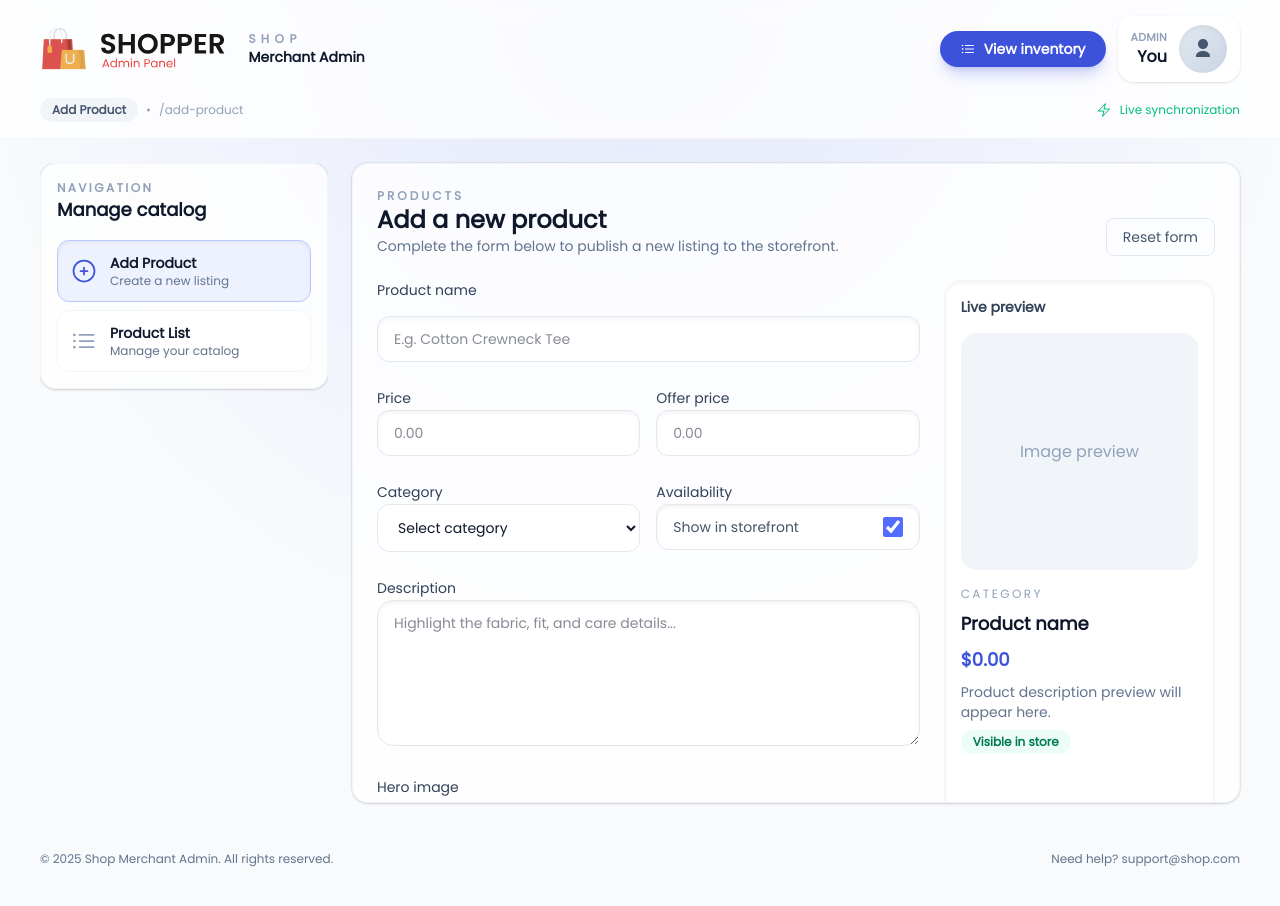
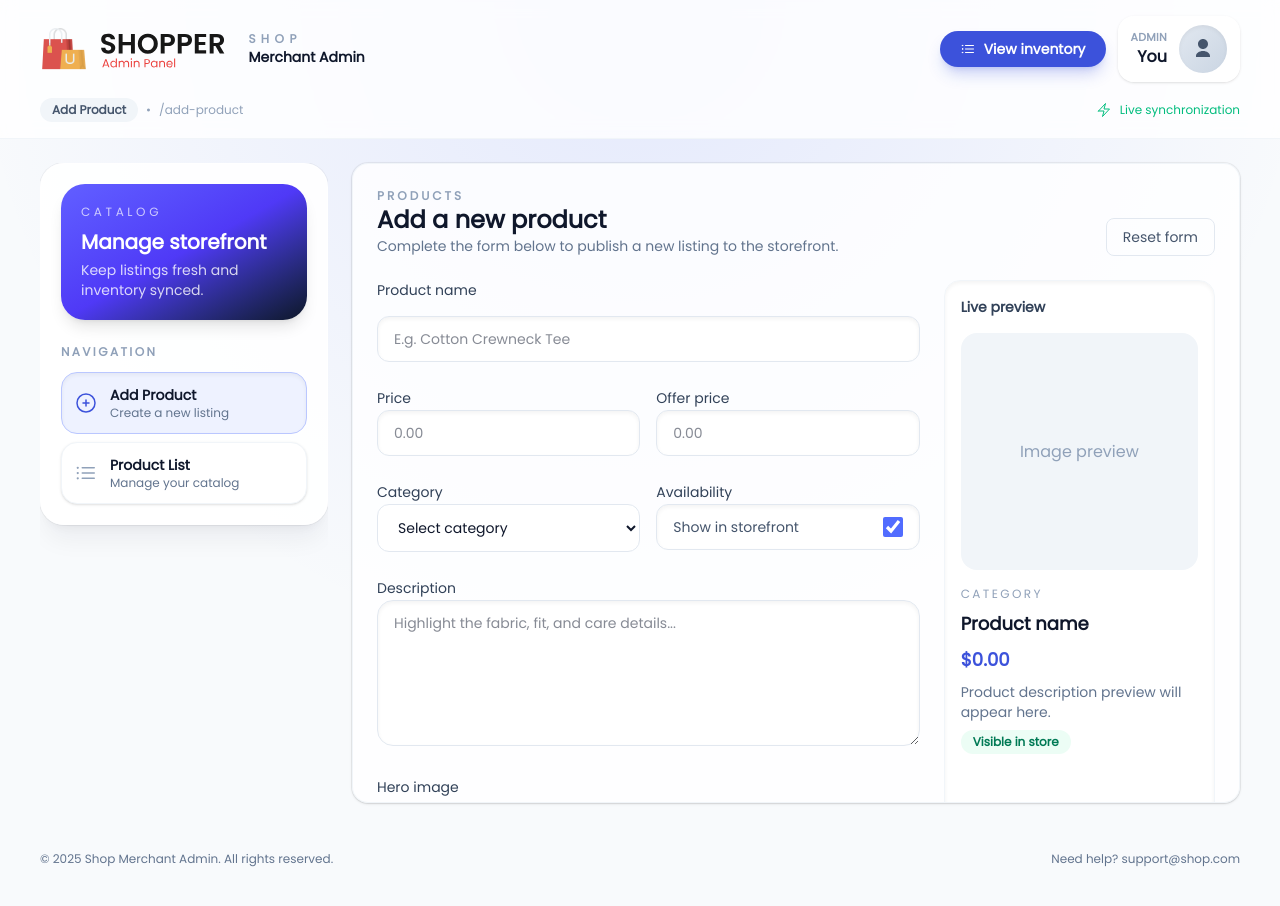
Before and after one commit to ArnaldoGonzalez81318/React-E-Commerce, a React (Vite) app in the folder admin/: page /add-product in a window 1280 px wide. Shown: the top 906 px of the page. Built offline with nearby package versions, Linux system fonts and the light colour scheme.

Commit message:
Update Sidebar.jsx

```diff
--- a/admin/src/Components/Sidebar/Sidebar.jsx
+++ b/admin/src/Components/Sidebar/Sidebar.jsx
@@ -8,27 +8,33 @@ const navItems = [
 
 const Sidebar = () => {
   return (
-    <aside className="w-full rounded-2xl border border-slate-100 bg-white/80 shadow-sm ring-1 ring-black/5 md:w-72">
-      <div className="flex flex-col gap-4 p-4">
+    <aside className="w-full rounded-3xl border border-white/60 bg-white/90 shadow-xl shadow-slate-900/5 ring-1 ring-black/5 md:w-72">
+      <div className="flex flex-col gap-6 p-5">
+        <div className="rounded-3xl bg-gradient-to-br from-indigo-500 via-indigo-600 to-slate-900 p-5 text-white shadow-lg">
+          <p className="text-xs uppercase tracking-[0.3em] text-white/70">Catalog</p>
+          <p className="mt-2 text-xl font-semibold">Manage storefront</p>
+          <p className="mt-1 text-sm text-white/80">Keep listings fresh and inventory synced.</p>
+        </div>
         <div>
           <p className="text-xs font-semibold uppercase tracking-[0.2em] text-slate-400">Navigation</p>
-          <p className="text-lg font-semibold text-slate-900">Manage catalog</p>
-        </div>
-        <nav className="flex flex-col gap-2 text-sm">
+          <nav className="mt-3 flex flex-col gap-2 text-sm">
             {navItems.map(item => (
               <NavLink
                 key={item.to}
                 to={item.to}
                 className={({ isActive }) =>
-                `flex items-center gap-3 rounded-xl border px-3 py-3 text-left transition hover:border-slate-200 hover:bg-slate-50 ${isActive
+                  `group flex items-center gap-3 rounded-2xl border px-3 py-3 text-left transition-all duration-150 hover:-translate-y-0.5 hover:border-slate-200 hover:bg-slate-50 ${isActive
                     ? 'border-brand-200 bg-brand-50 text-brand-800 shadow-inner'
-                  : 'border-slate-100 bg-white text-slate-600'
+                    : 'border-slate-100 bg-white text-slate-600 shadow-sm'
                   }`
                 }
               >
                 {({ isActive }) => (
                   <>
-                  <item.icon className={`h-7 w-7 ${isActive ? 'text-brand-600' : 'text-slate-400'}`} aria-hidden="true" />
+                    <item.icon
+                      className={`h-6 w-6 transition-colors ${isActive ? 'text-brand-600' : 'text-slate-400 group-hover:text-slate-500'}`}
+                      aria-hidden="true"
+                    />
                     <div>
                       <p className="font-semibold text-slate-900">{item.label}</p>
                       <p className="text-xs text-slate-500">{item.description}</p>
@@ -39,6 +45,7 @@ const Sidebar = () => {
             ))}
           </nav>
         </div>
+      </div>
     </aside>
   )
 }
```
Lines whose indentation alone changed are shown as unchanged.
